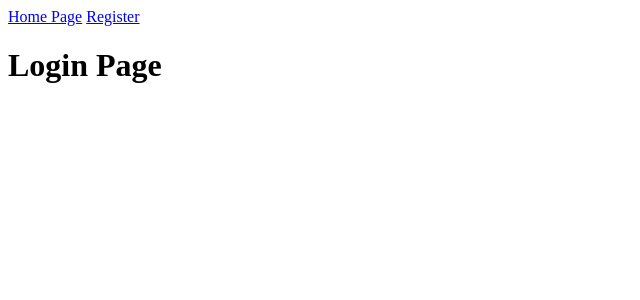
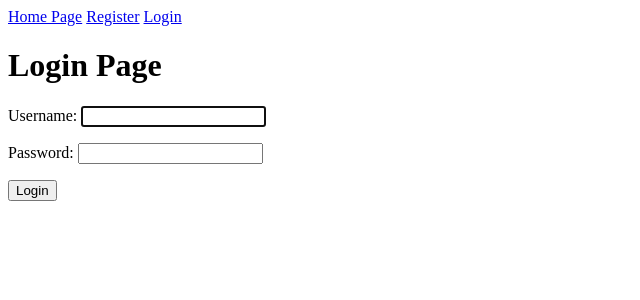
Before and after one commit to srijanshah09/venue-management-system, a Django app: page /login-page/ in a window 1280 px wide. Shown: the top 300 px of the page, without its empty margins (0-640 px from the left). Run offline with Django 4.2, Linux system fonts and the light colour scheme.

Commit message:
login test cases added and form integrated

```diff
--- a/templates/base.html
+++ b/templates/base.html
@@ -19,6 +19,13 @@
         <nav class="nav justify-content-center">
           <a class="nav-link active" href="{% url 'user_index' %}">Home Page</a>
           <a class="nav-link active" href="{% url 'signup_page' %}">Register</a>
+
+          {% if user.is_authenticated %}
+            {{request.user}}
+          {% else %}
+            <a class="nav-link active" href="{% url 'login_page' %}">Login</a>
+          {% endif %}
+
         </nav>
         {% block content%}
         {% endblock %}
--- a/templates/users/login.html
+++ b/templates/users/login.html
@@ -7,4 +7,9 @@
 
 {% block content %}
     <h1>Login Page </h1>
+    <form action=" " method="POST">
+        {% csrf_token %}
+        {{form.as_p}}
+        <input type="submit" value="Login">
+    </form>
 {% endblock content %}
--- a/users/views.py
+++ b/users/views.py
@@ -3,6 +3,8 @@ from rest_framework import viewsets, generics
 from rest_framework import status
 from rest_framework.response import Response
 from django.contrib.auth.tokens import PasswordResetTokenGenerator
+from django.contrib.auth.forms import AuthenticationForm
+from django.contrib.auth import login, authenticate, logout
 from django.utils.encoding import (
     smart_str,
     force_str,
@@ -244,4 +246,19 @@ def user_signup(request):
 
 
 def user_login(request):
-    return render(request, "users/login.html")
+    form = AuthenticationForm()
+    if request.method == "POST":
+        form = AuthenticationForm(request, request.POST)
+        if form.is_valid():
+            username = form.cleaned_data.get("username")
+            password = form.cleaned_data.get("password")
+            user = authenticate(username=username, password=password)
+            if user is not None:
+                login(request, user)
+                return redirect(reverse("user_index"))
+            else:
+                print("USER is none")
+    context = {
+        "form": form,
+    }
+    return render(request, "users/login.html", context)
```
Also changed, not shown: users/tests/tests_views.py (+26 -2 lines).
